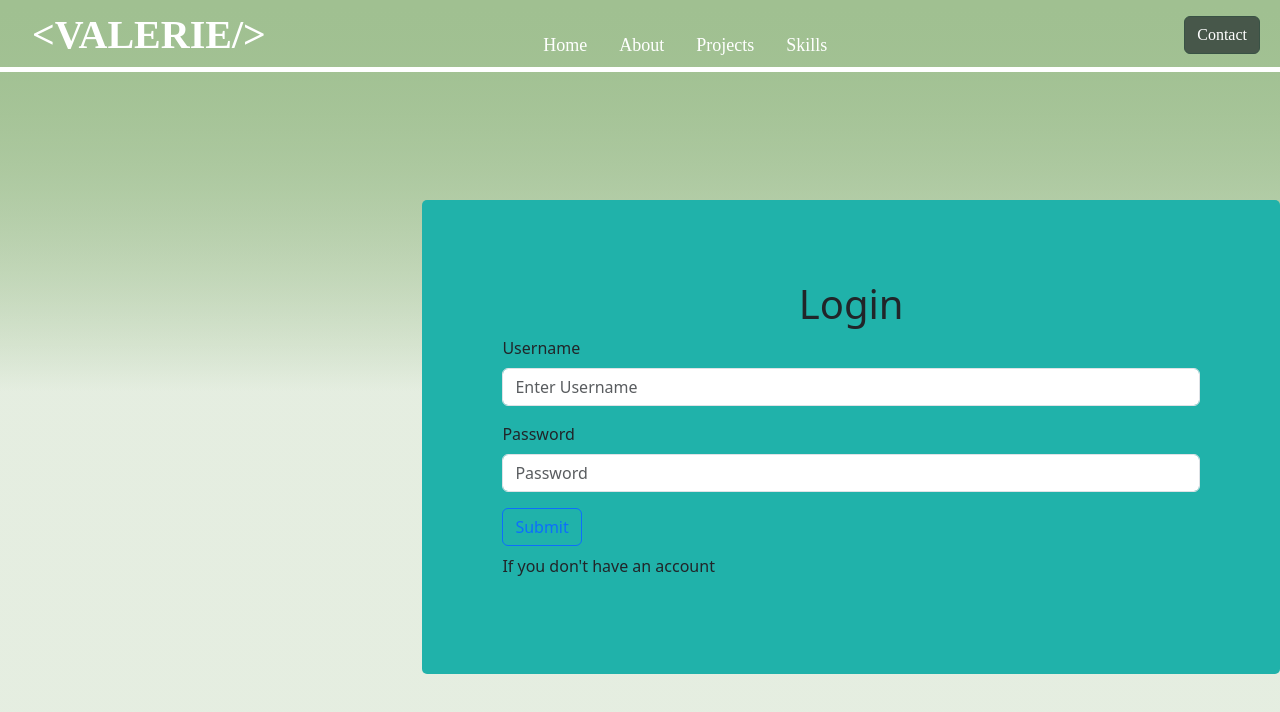
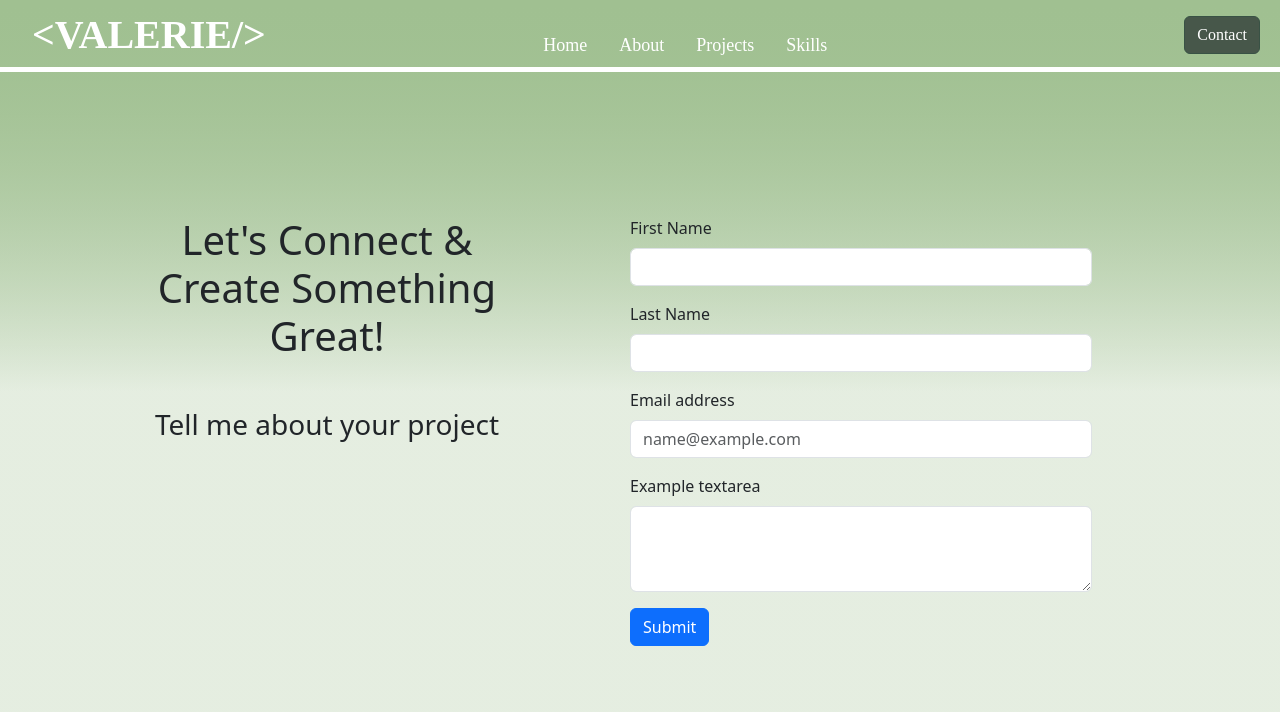
Before and after one commit to Valerie4792/myPortfolioWebPage, a React (Vite) app: page /Contact in a window 1280 px wide. Shown: the top 712 px of the page. Built offline with nearby package versions, Linux system fonts and the light colour scheme; a web font is replaced by a local one.

Commit message:
updated contact page

```diff
--- a/src/App.css
+++ b/src/App.css
@@ -252,3 +252,9 @@ body, html{
   border-radius: 5%;
 
 }
+.formContact{
+  display: flex;
+  flex-direction: column;
+  justify-content: end;
+
+}
--- a/src/Components/Contact.jsx
+++ b/src/Components/Contact.jsx
@@ -1,31 +1,48 @@
 import React from 'react'
-import {Button, Col, Row, Nav, Form,} from 'react-bootstrap'
+import {Button, Col, Row, Nav, Form,Container } from 'react-bootstrap'
 import Nav1 from './Nav1'
 
 const Contact = () => {
   return (
     <>
     <Nav1/>
-    <Form style={{width:'40',marginLeft:"33%",marginTop: "10%",backgroundColor: "lightseagreen",padding:80, borderRadius: 5,}}>
-    <h1 className='text-center'>Login</h1>
-  <Form.Group className="mb-3" controlId="Username">
-    <Form.Label>Username</Form.Label>
-    <Form.Control type="text" placeholder="Enter Username" />
+  <Container className='m-5 p-5'>
+    <Row>
+      <Col>
+      <h1 className='text-center m-5'>Let's Connect & Create Something Great!</h1>
+      <h3 className='text-center m-5'>Tell me about your project</h3>
+      <a href=""></a>
 
-  </Form.Group>
 
-  <Form.Group className="mb-3" controlId="formBasicPassword">
-    <Form.Label>Password</Form.Label>
-    <Form.Control type="password" placeholder="Password"  />
-  </Form.Group>
+      </Col>
+      <Col className='m-5'>
+          <Form className="formContact">
+          <Form.Group className="mb-3" controlId="exampleForm.ControlInput1">
+        <Form.Label>First Name</Form.Label>
+        <Form.Control type="text" />
+      </Form.Group>
+      <Form.Group className="mb-3" controlId="exampleForm.ControlInput1">
+        <Form.Label>Last Name</Form.Label>
+        <Form.Control type="text" />
+      </Form.Group>
+      <Form.Group className="mb-3" controlId="exampleForm.ControlInput1">
+        <Form.Label>Email address</Form.Label>
+        <Form.Control type="email" placeholder="name@example.com" />
+      </Form.Group>
+      <Form.Group className="mb-3" controlId="exampleForm.ControlTextarea1">
+        <Form.Label>Example textarea</Form.Label>
+        <Form.Control as="textarea" rows={3} />
+      </Form.Group>
+    </Form>
+   <Button>Submit</Button>
+      </Col>
+    </Row>
 
-  <Button variant="outline-primary">
-    Submit
-  </Button>
-  <p className='mt-2'> If you don't have an account</p>
+  </Container>
 
-</Form>
-    </>
+
+</>
+
 
   )
 }
```
